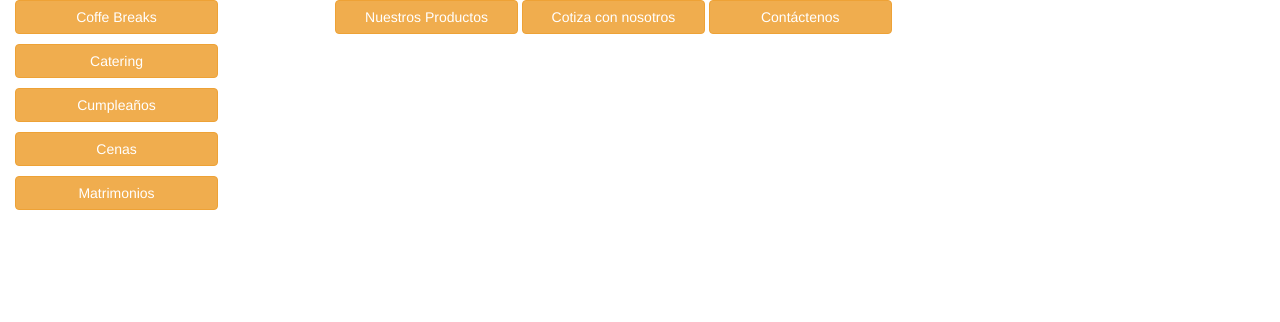
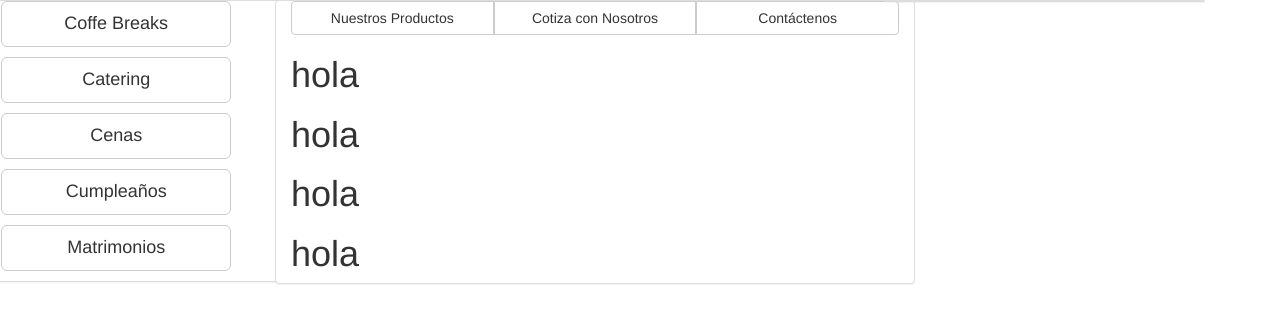
Before and after one commit to arielMerino/PBD-SACPYC, a plain HTML site: page index.html in a window 1280 px wide. Drawn offline with nearby package versions, Linux system fonts and the light colour scheme.

Commit message:
se agregan columnas, menu principal y menu lateral al index

```diff
--- a/index.html
+++ b/index.html
@@ -4,45 +4,46 @@
     <meta charset="utf-8">
     <meta http-equiv="X-UA-Compatible" content="IE=edge">
     <meta name="viewport" content="width=device-width, initial-scale=1">
-    <title>Contigo Pan y Cebolla</title>
+    <title>Contigo pan y cebolla</title>
 
     <!-- Bootstrap -->
     <link href="css/bootstrap.min.css" rel="stylesheet">
-
-
   </head>
   <body>
-    <div id="izq" class="col-md-3">
-      <div id="menuIzq">
-        <button type="button" class="btn btn-warning" style="width: 70%;">Coffe Breaks</button>
-        <p></p>
-        <button type="button" class="btn btn-warning" style="width: 70%;">Catering</button>
-        <p></p>
-        <button type="button" class="btn btn-warning" style="width: 70%;">Cumpleaños</button>
-        <p></p>
-        <button type="button" class="btn btn-warning" style="width: 70%;">Cenas</button>
-        <p></p>
-        <button type="button" class="btn btn-warning" style="width: 70%;">Matrimonios</button>
+    <!--Contenido de la página-->
+
+    <div id="izq" class ="container-fluid col-xs-3 panel panel-default row">
+      <button type="button" class="btn btn-default btn-lg" style="width:80%">Coffe Breaks</button>
+      <p></p>
+      <button type="button" class="btn btn-default btn-lg" style="width:80%">Catering</button>
+      <p></p>
+      <button type="button" class="btn btn-default btn-lg" style="width:80%">Cenas</button>
+      <p></p>
+      <button type="button" class="btn btn-default btn-lg" style="width:80%">Cumpleaños</button>
+      <p></p>
+      <button type="button" class="btn btn-default btn-lg" style="width:80%">Matrimonios</button>
+      <p></p>
+    </div>
+    <div id="centro" class ="container-fluid col-xs-6 panel panel-default row">
+      <div id ="menu" class="btn-group btn-group-justified btn-group-lg">
+        <div class="btn-group">
+          <button type="button" class="btn btn-default">Nuestros Productos</button>
+        </div>
+        <div class="btn-group">
+          <button type="button" class="btn btn-default">Cotiza con Nosotros</button>
+        </div>
+        <div class="btn-group">
+          <button type="button" class="btn btn-default">Contáctenos</button>
+        </div>
       </div>
+      <h1> hola</h1>
+      <h1> hola</h1>
+      <h1> hola</h1>
+      <h1> hola</h1>
     </div>
+    <div id="der" class ="container-fluid col-xs-3 panel panel-default row">
 
-    <div id = "centro" class="col-md-6">
-      <div id="logo">
-      </div>
-      <div id = "menu" class="form-group">
-        <button type="button" class="btn btn-warning" style="width: 30%;">Nuestros Productos</button>
-        <button type="button" class="btn btn-warning" style="width: 30%;">Cotiza con nosotros</button>
-        <button type="button" class="btn btn-warning" style="width: 30%;">Contáctenos</button>
-      </div>
-      <div id="cuerpo">
-      </div>
     </div>
-
-    <div id="der" class="col-md-3">
-      <div id="menuDer">
-      </div>
-    </div>
-
     <!-- jQuery (necessary for Bootstrap's JavaScript plugins) -->
     <script src="https://ajax.googleapis.com/ajax/libs/jquery/1.11.1/jquery.min.js"></script>
     <!-- Include all compiled plugins (below), or include individual files as needed -->
```
